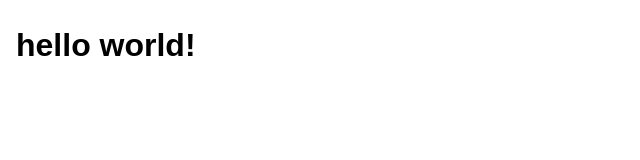
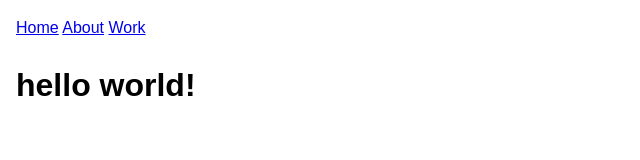
Before and after one commit to VaneUrbieta/Project-1, a plain HTML site: page index.html in a window 1280 px wide. Shown: the whole page, without its empty margins (0-640 px from the left). Drawn offline with Linux system fonts and the light colour scheme.

Commit message:
Added Header

```diff
--- a/index.html
+++ b/index.html
@@ -25,7 +25,13 @@
 </head>
 
 <body>
-  <header></header>
+  <header>
+    <nav>
+        <a href="./index.html">Home</a>
+        <a href="./about.html">About</a>
+        <a href="./Work.html">Work</a>
+      </nav>
+  </header>
   <main>
     <h1>hello world!</h1>
   </main>
```
